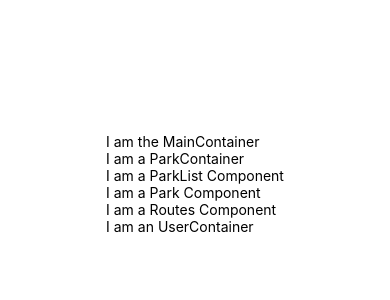
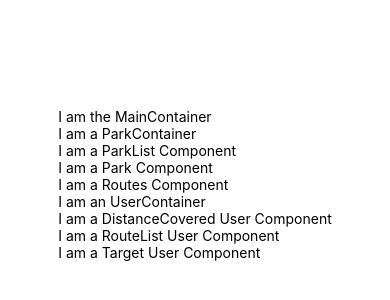
Before and after one commit to ktalaga/radRoutesFrontEnd, a React Native app: screen / in a window 390 px wide. Shown: the part 238-538 px from the top of the page. Built offline with nearby package versions, Linux system fonts and the light colour scheme.

Commit message:
User Components added and rendered

```diff
--- /dev/null
+++ b/components/userComponents/DistanceCovered.js
@@ -0,0 +1,14 @@
+import { StyleSheet, Text, View } from 'react-native';
+import React from 'react';
+
+const DistanceCovered = () => {
+
+    return (
+        <View>
+            <Text>I am a DistanceCovered User Component</Text>
+        </View>
+    )
+
+}
+
+export default DistanceCovered;
--- /dev/null
+++ b/components/userComponents/RouteList.js
@@ -0,0 +1,14 @@
+import { StyleSheet, Text, View } from 'react-native';
+import React from 'react';
+
+const RouteList = () => {
+
+    return (
+        <View>
+            <Text>I am a RouteList User Component</Text>
+        </View>
+    );
+
+}
+
+export default RouteList;
--- /dev/null
+++ b/components/userComponents/Target.js
@@ -0,0 +1,14 @@
+import { StyleSheet, Text, View } from 'react-native';
+import React from 'react';
+
+const Target = () => {
+
+    return (
+        <View>
+            <Text>I am a Target User Component</Text>
+        </View>
+    );
+
+}
+
+export default Target;
--- a/containers/UserContainer.js
+++ b/containers/UserContainer.js
@@ -1,11 +1,17 @@
 import { StyleSheet, Text, View } from 'react-native';
 import React from 'react'
+import DistanceCovered from '../components/userComponents/DistanceCovered';
+import RouteList from '../components/userComponents/RouteList';
+import Target from '../components/userComponents/Target';
 
 const UserContainer = () => {
 
     return (
         <View>
             <Text>I am an UserContainer</Text>
+            <DistanceCovered/>
+            <RouteList/>
+            <Target/>
         </View>
     );
 
```
